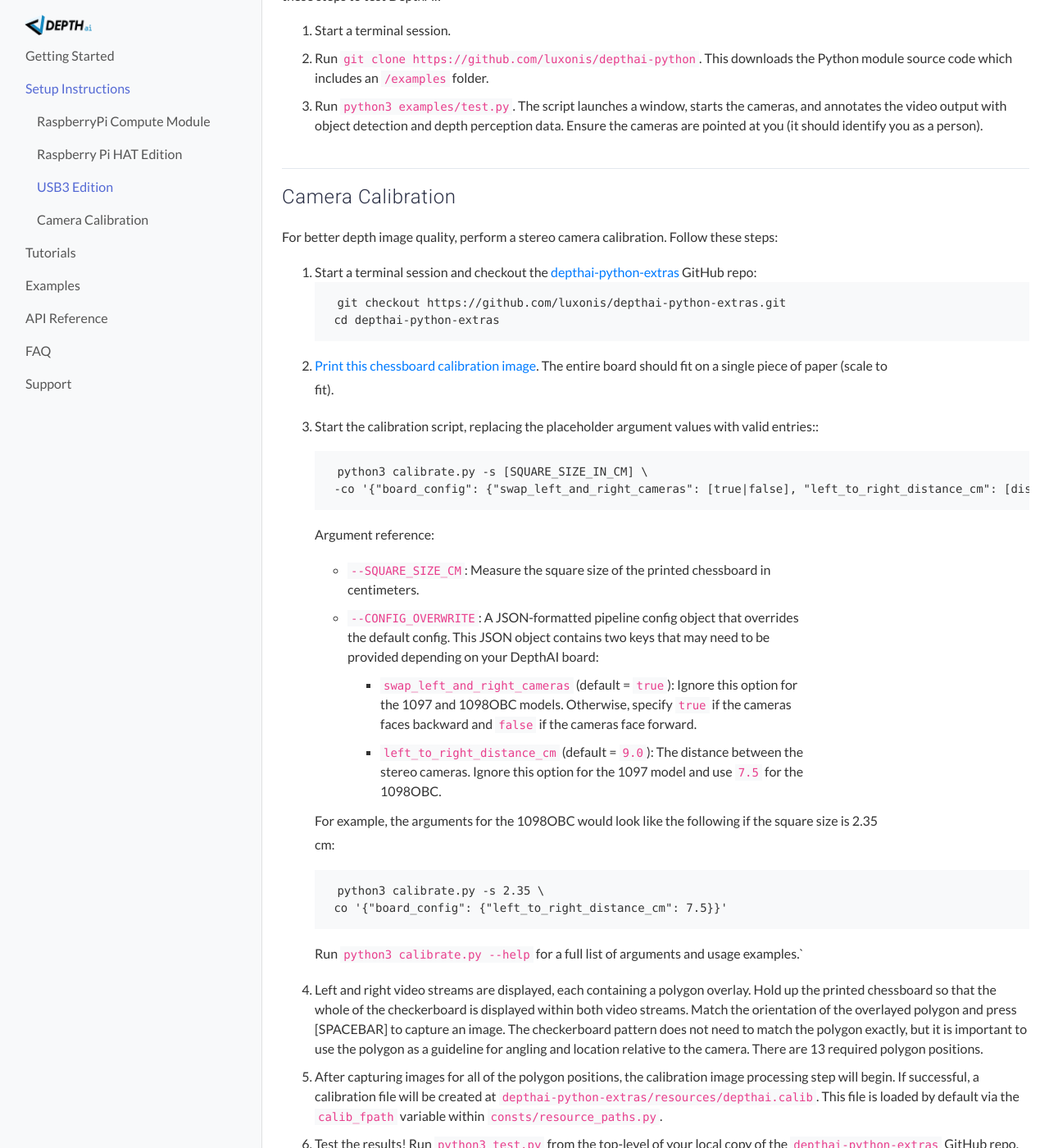
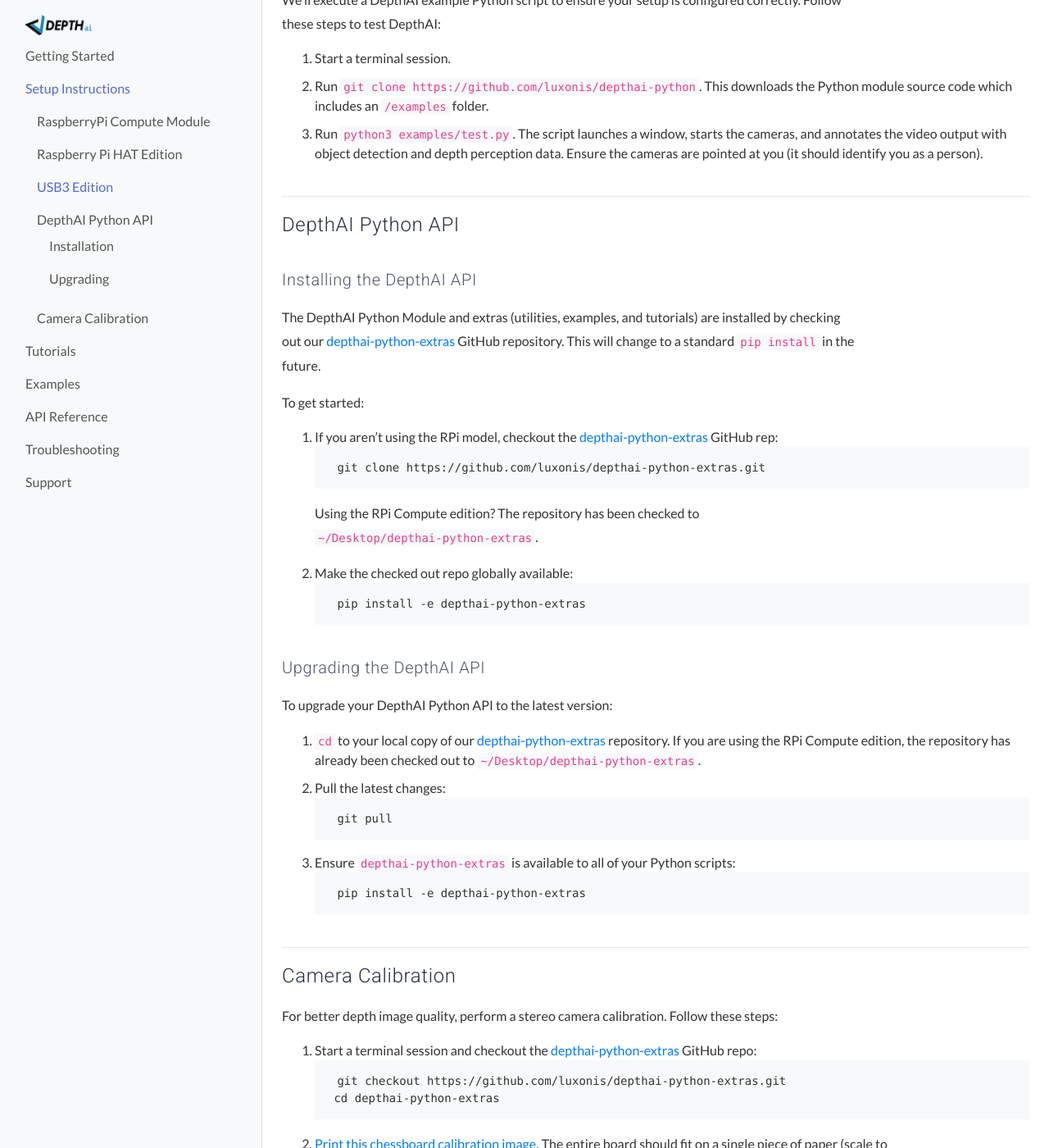
Before and after one commit to luxonis/depthai-docs-website, a Jekyll site: the page built from setup.md, in a window 1280 px wide and 1400 px high, scrolled down 3633 px. Shown: the whole window at 82% size. Built offline with Jekyll 4.4.1, drawn with Linux system fonts in a browser that asks for light colours; nearby versions of some CDN libraries; some of the changed text lies outside the part shown.

Commit message:
Calibration, API setup, start of troubleshooting

````diff
--- a/js/application.js
+++ b/js/application.js
@@ -13,8 +13,16 @@
   orderedList: false,
   extraListClasses: 'toc-list-mods',
   collapseDepth: 6,
+  headingObjectCallback: tocTitleOrContent,
   headingLabelCallback: removeStepNumbers
 });
+
+function tocTitleOrContent(object, ele) {
+  console.log(object,ele)
+  var tocTitle = ele.getAttribute("data-toc-title")
+  if (tocTitle) object.textContent = tocTitle
+  return object
+}
 
 function removeStepNumbers(string) {
   return string.replace(/^\d+\s/,'')
--- a/setup.md
+++ b/setup.md
@@ -16,19 +16,21 @@
 * [Raspberry Pi HAT Edition](#pi_hat)
 * [USB3 Edition](#usb)
 
-Troubleshooting tips are available in our [FAQ](/faq).
+Troubleshooting tips are available in our [Troubleshooting](/troubleshooting) area.
 
 <h2 id="pi_compute">RaspberryPi Compute Module</h2>
 
 <img src="/images/depthai-edition-rpi.jpg"/>
 
-No additional software or hardware configuration is needed with this carrier board. To get started:
+No additional software must be installed awith this carrier board. To get started:
 
 1. Connect to an external display via the HDMI port.
 2. Connect a keyboard and mouse via the USB port.
 3. Connect the included power supply.
+4. After the Pi boots, [upgrade your DepthAI API to the latest](http://localhost:4000/setup/#api_upgrade).
 
-On boot, the Pi will run a Python demo script using the DepthAI and OpenCV that shows object detection and depth perception.
+On boot, the Pi will run [a Python test script](https://github.com/luxonis/depthai-python-extras/blob/master/test.py) using DepthAI and OpenCV that shows object detection and depth perception.
+
 
 <h3 class="js-toc-ignore">Internet Connectivity</h3>
 
@@ -99,6 +101,41 @@
 2. Run `git clone https://github.com/luxonis/depthai-python`. This downloads the Python module source code which includes an `/examples` folder.
 3. Run `python3 examples/test.py`. The script launches a window, starts the cameras, and annotates the video output with object detection and depth perception data. Ensure the cameras are pointed at you (it should identify you as a person).
 
+{:i #api_setup}
+## DepthAI Python API
+
+<h3 id="api_install" data-toc-title="Installation">Installing the DepthAI API</h3>
+
+The DepthAI Python Module and extras (utilities, examples, and tutorials) are installed by checking out our [depthai-python-extras](https://github.com/luxonis/depthai-python-extras) GitHub repository. This will change to a standard `pip install` in the future.
+
+To get started:
+
+1. If you aren't using the RPi model, checkout the [depthai-python-extras](https://github.com/luxonis/depthai-python-extras) GitHub rep:
+    ```
+    git clone https://github.com/luxonis/depthai-python-extras.git
+    ```
+    Using the RPi Compute edition? The repository has been checked to `~/Desktop/depthai-python-extras`.
+2. Make the checked out repo globally available:
+    ```
+    pip install -e depthai-python-extras
+    ```
+
+<h3 id="api_upgrade" data-toc-title="Upgrading">Upgrading the DepthAI API</h3>
+
+
+To upgrade your DepthAI Python API to the latest version:
+
+1. `cd` to your local copy of our [depthai-python-extras](https://github.com/luxonis/depthai-python-extras) repository. If you are using the RPi Compute edition, the repository has already been checked out to `~/Desktop/depthai-python-extras`.
+2. Pull the latest changes:
+    ```
+    git pull
+    ```
+3. Ensure `depthai-python-extras` is available to all of your Python scripts:
+    ```
+    pip install -e depthai-python-extras
+    ```
+
+
 <h2 id="calibration">Camera Calibration</h2>
 
 For better depth image quality, perform a stereo camera calibration. Follow these steps:
````
Also changed, not shown: faq.html (deleted, +0 -7 lines), troubleshooting.md (added, +42 -0 lines).
